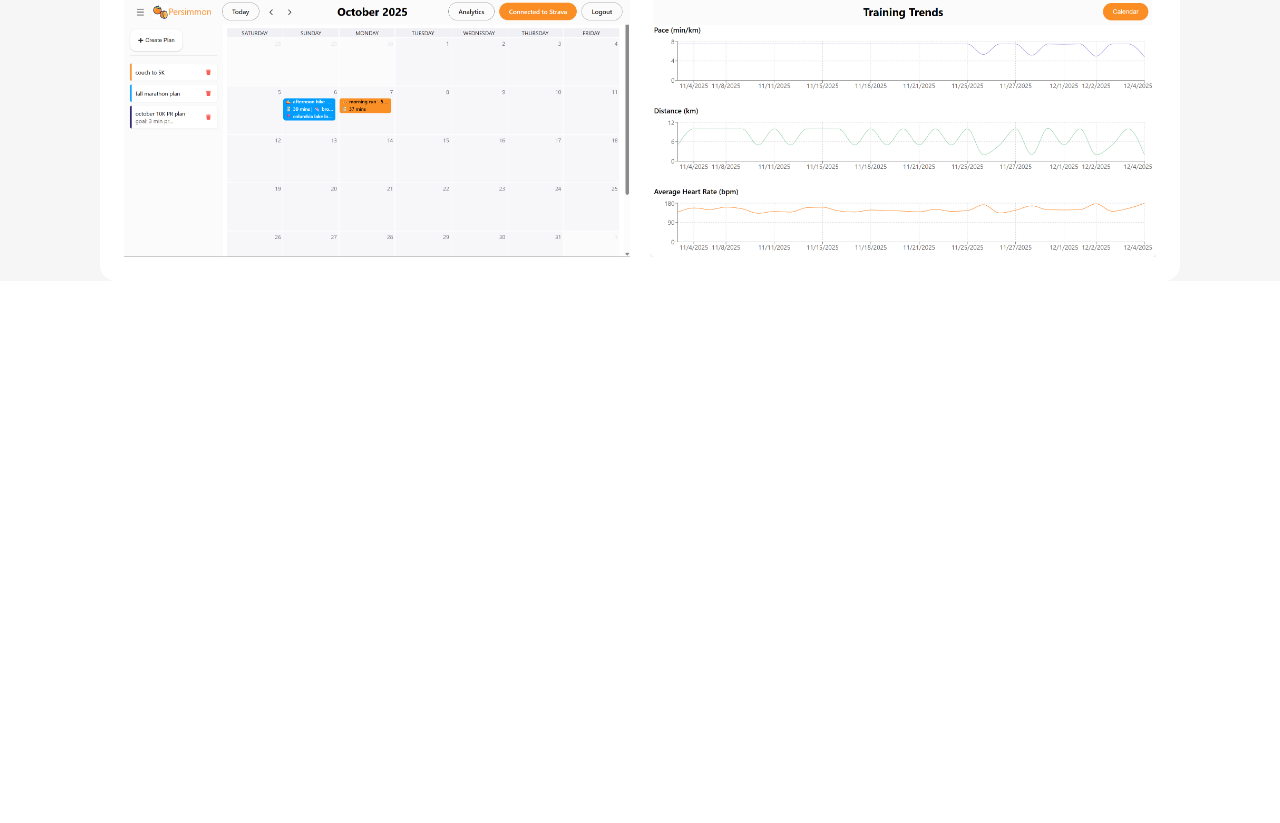
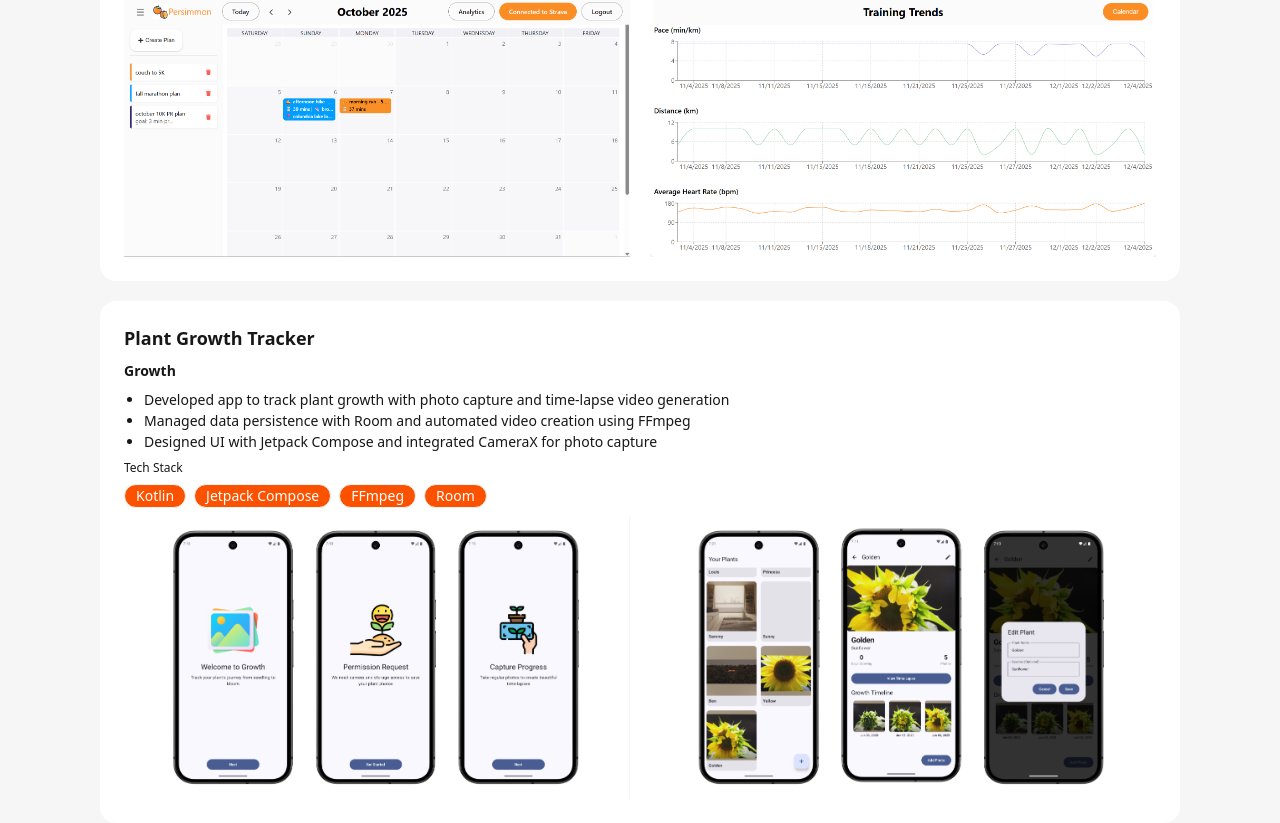
Before and after one commit to sunnybunnyy/personal-website, a Next.js app in the folder personal-website/: page / in a window 1280 px wide. Shown: the part 2247-3070 px from the top of the page. Before the commit the page ends 2548 px from the top, so only its background shows below. Built offline with nearby package versions, Linux system fonts and the light colour scheme.

Commit message:
Add Growth component

```diff
--- a/personal-website/app/page.tsx
+++ b/personal-website/app/page.tsx
@@ -5,6 +5,7 @@ import Ford from './components/experiences/Ford'
 import Caribou from './components/experiences/Caribou'
 import Nokia from './components/experiences/Nokia'
 import Persimmon from './projects/Persimmon'
+import Growth from './projects/Growth'
 
 const Home = () => {
   return (
@@ -16,6 +17,7 @@ const Home = () => {
       <Caribou />
       <Nokia />
       <Persimmon />
+      <Growth />
     </>
   )
 }
--- a/personal-website/app/projects/Growth.tsx
+++ b/personal-website/app/projects/Growth.tsx
@@ -0,0 +1,33 @@
+import Project from '../components/Project'
+
+const Growth = () => {
+  return (
+    <Project
+        title='Plant Growth Tracker'
+        name='Growth'
+        bullets={[
+            'Developed app to track plant growth with photo capture and time-lapse video generation',
+            'Managed data persistence with Room and automated video creation using FFmpeg',
+            'Designed UI with Jetpack Compose and integrated CameraX for photo capture',
+        ]}
+        techStack={[
+            'Kotlin',
+            'Jetpack Compose',
+            'FFmpeg',
+            'Room'
+        ]}
+        screenshots={[
+            {
+                src: '/projects/growth1.png',
+                alt: 'Growth permission screens'
+            },
+            {
+                src: '/projects/growth2.png',
+                alt: 'Growth main app screens'
+            }
+        ]}
+    />
+  )
+}
+
+export default Growth
```
Also changed, not shown: personal-website/public/projects/growth1.png (added), personal-website/public/projects/growth2.png (added).
